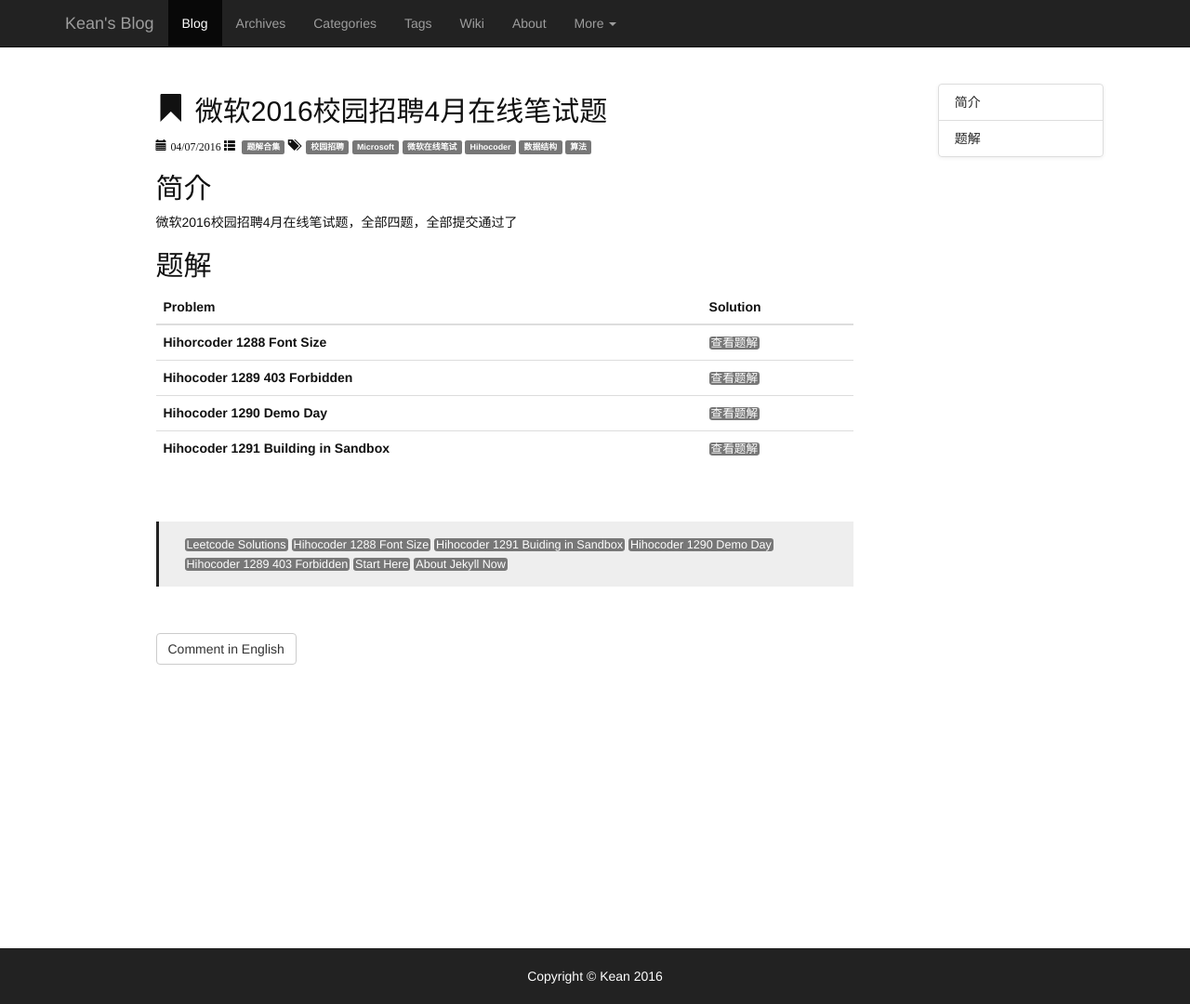
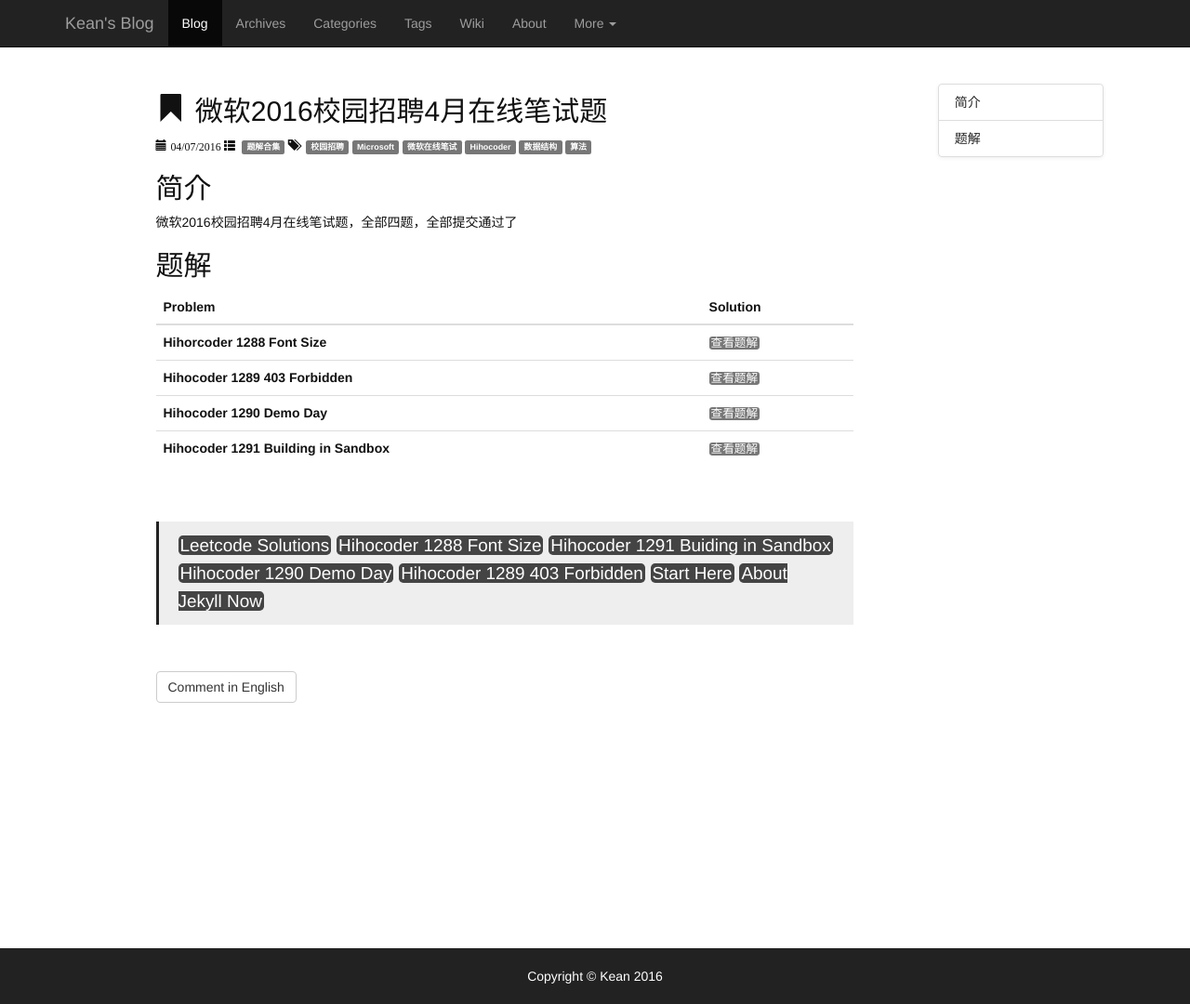
Before and after one commit to imkean/imkean.github.io, a Jekyll site: the page built from _posts/2016-4-7-2016_microsoft_exam.md, in a window 1280 px wide and 1080 px high. Shown: the whole window at 93% size. Built offline with Jekyll 4.4.1, drawn with Linux system fonts in a browser that asks for light colours; comment, search, counter and statistics services are not loaded.

Commit message:
modified go-to-top button style

```diff
--- a/css/style.scss
+++ b/css/style.scss
@@ -169,22 +169,32 @@
 /*<<<<<<<<< related post style *********/
 
 div.related-wrap{
+  font-size: 1.5em;
   padding-top: 40px;
 }
 div.related-body{
+  .span-link a{
+    background-color: #444;
+    display: inline;
+    font-weight: lighter;
+  }
   background-color: #eee;
   border-left: 3px #222 solid;
-  padding-left: 2em;
-  padding-top: 1em;
-  padding-bottom: 1em;
-  padding-right: 2em;
-  //-webkit-transition: -webkit-transform 2s; /* For Safari 3.1 to 6.0 */
-  //transition: transform 2s;
+  padding-left: 1em;
+  padding-top: 0.5em;
+  padding-bottom: 0.5em;
+  padding-right: 1em;
+  -webkit-transition: all 1s; /* For Safari 3.1 to 6.0 */
+  transition: all 1s;
 }
 div.related-body:hover{
   border-left: 6px #ff5050 solid;
-  margin-left: -20px;
-  border-radius: 30px 5px 5px 0px;
+  transform: translate(-30px,0px);
+  -ms-transform: translate(-30px,0px);
+  -webkit-transform:translate(-30px,0px);
+  border-radius: 5px 5px 5px 5px;
+  -webkit-transition: all 1s; /* For Safari 3.1 to 6.0 */
+  transition: all 1s;
 }
 
 /*********** related post style >>>>>>>>>>*/
@@ -220,15 +230,16 @@
 /*<<<<<<<< go to top style **************/
 #go-to-top {
     text-align: center;
-    font-size: 30px;
+    font-size: 24px;
     font-weight: 200;
     z-index: 1000;
     display: none;
     position: fixed;
     bottom: 15%;
-    right: 30px;
-    width: 40px;
-    height: 40px;
+    right: 20px;
+    width: 36px;
+    height: 36px;
+    border-radius: 3px;
     background-color: #888;
     color: white;
     opacity: 0.4;
@@ -237,11 +248,11 @@
 }
 #go-to-top:hover {
     opacity: 0.8;
-    color: #ff5050;
-    border-radius: 5px;
+    color: #ff4040;
+    //border-radius: 5px;
     background-color: #222;
     filter: alpha(opacity=80); /* For IE8 and earlier */
-    transform: scale(1.3,1.3);
+    transform: scale(1.2,1.2);
     transition: all 0.5s;
 }
 /********* go to top style >>>>>>>>>>>>>*/
--- a/index.html
+++ b/index.html
@@ -123,7 +123,6 @@
             </div>
             {% endif %}
 
-
      </div>
         {% if paginator.total_pages > 1 %}
         <div class="col-md-offset-1 col-md-8" >
```
Also changed, not shown: leetcode/1-two-sum.md (deleted, +0 -47 lines), pages/about.md (+1 -1 lines).
